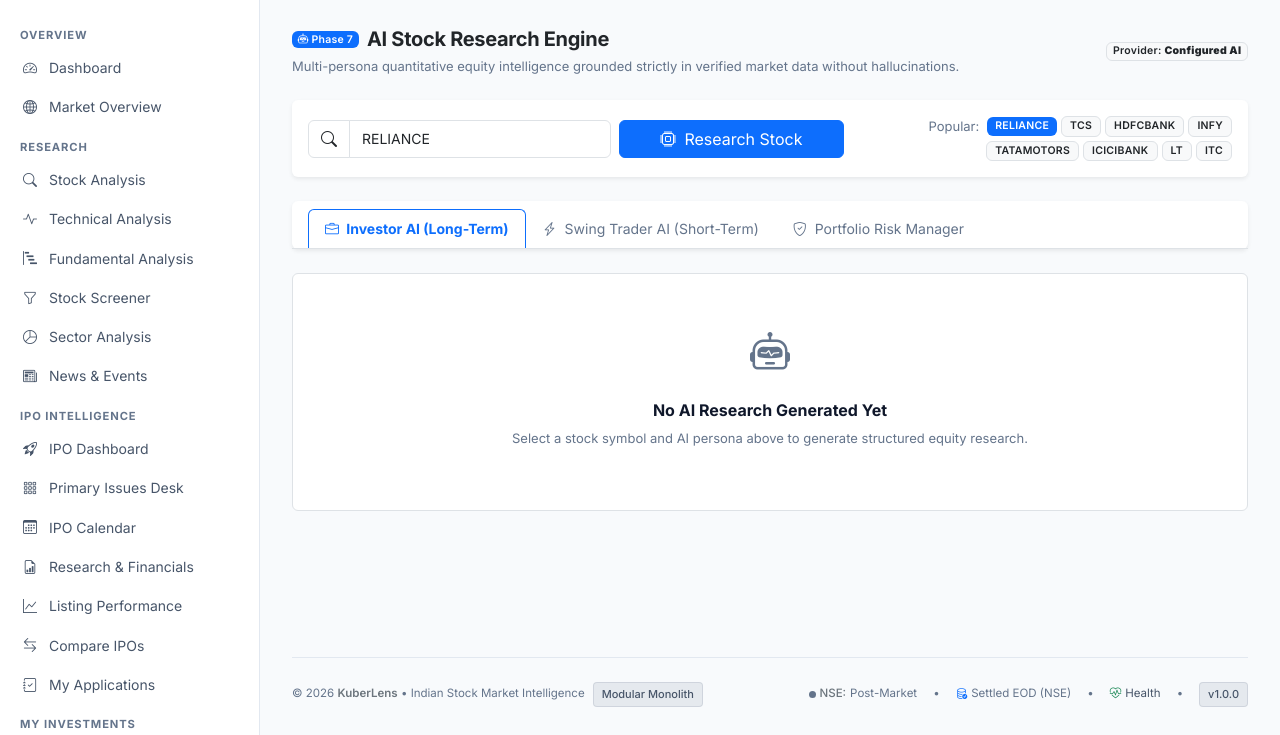
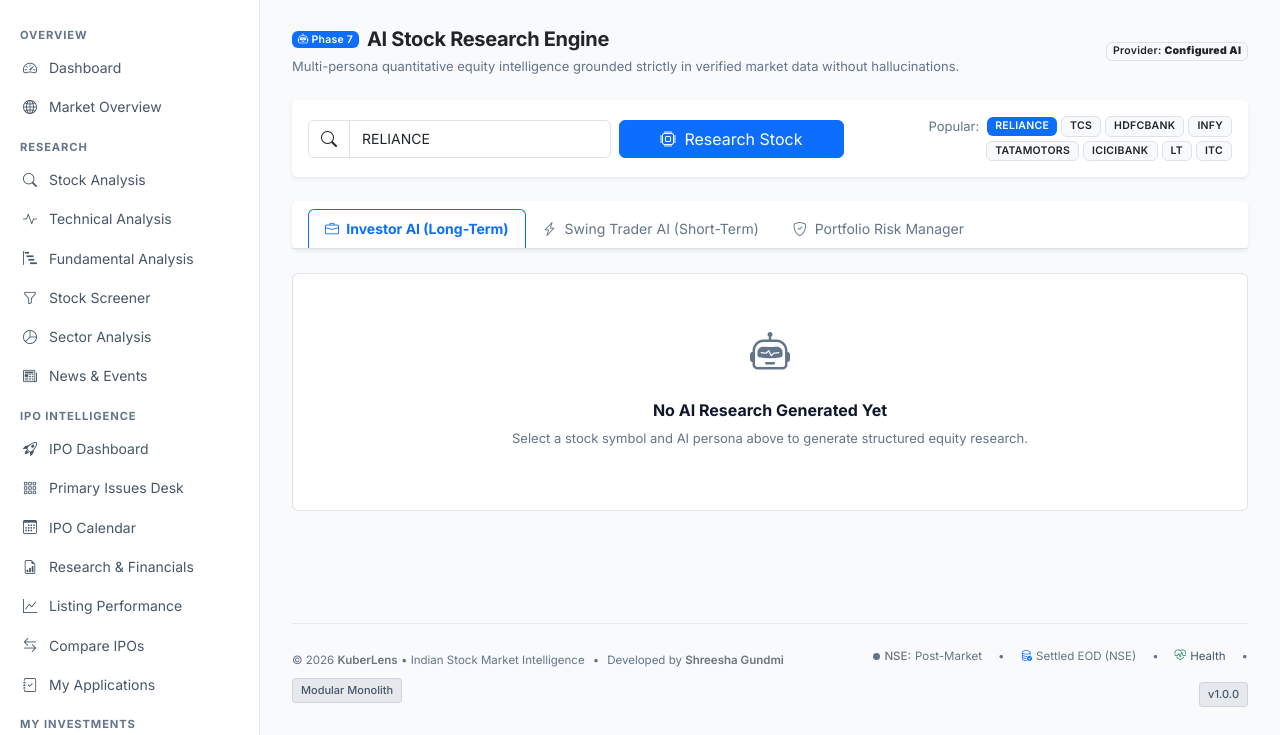
Before and after one commit to Shreesha666/KuberLens, a Django app: page /research/ai/ in a window 1280 px wide. Shown: the part 65-800 px from the top of the page. Run offline with Django 5.2, Linux system fonts and the light colour scheme; the visitor is signed in with stand-in values (Sample User, id 1); data that the repository does not hold is empty; parts of the project's set-up code (start-up, migrations or seed data) failed here and were passed over; some libraries are stand-ins or nearby versions.

Commit message:
docs(footer): add developer attribution for Shreesha Gundmi

```diff
--- a/templates/base/_footer.html
+++ b/templates/base/_footer.html
@@ -1,6 +1,8 @@
 <footer id="app-footer" class="d-flex flex-column flex-md-row justify-content-between align-items-center gap-3">
     <div class="d-flex flex-wrap align-items-center justify-content-center justify-content-md-start gap-2">
         <span>&copy; {% now "Y" %} <span class="fw-semibold text-secondary">{{ platform_title|default:"KuberLens" }}</span> &bull; Indian Stock Market Intelligence</span>
+        <span>&bull;</span>
+        <span>Developed by <span class="fw-semibold text-secondary">Shreesha Gundmi</span></span>
         <span class="footer-badge">Modular Monolith</span>
     </div>
 
```
